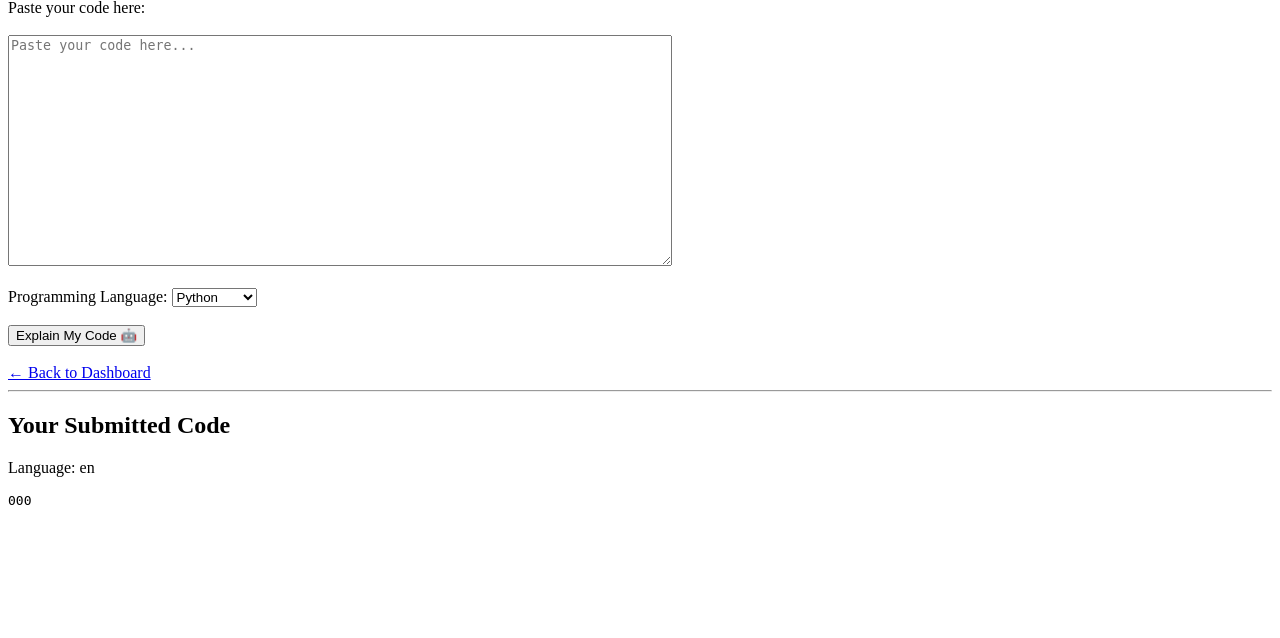
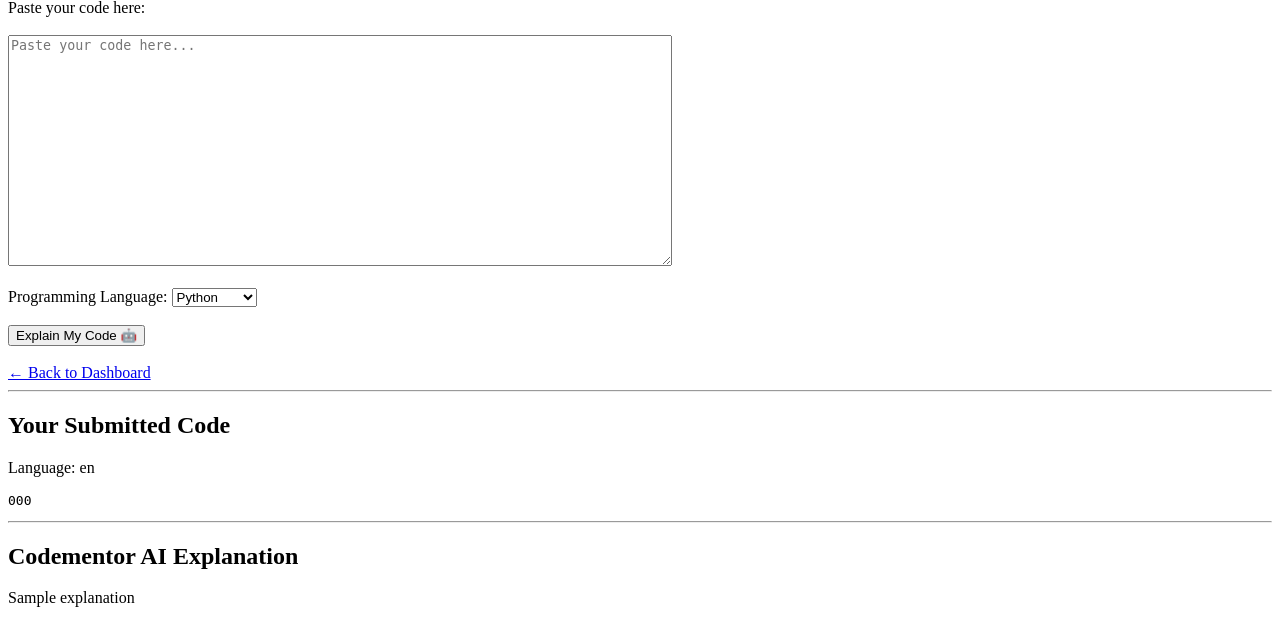
Before and after one commit to Hema-0508/codementor_ai, a Django app: template templates/analyze.html in a window 1280 px wide. Shown: the part 162-800 px from the top of the page. Run offline with Django 5.2, Linux system fonts and the light colour scheme; the template is opened without the code that fills it: most values are stand-ins (such as "Sample title", 1, 10 or a date in 2020).

Commit message:
connect analyzer to AI service

```diff
--- /dev/null
+++ b/analyzer/ai_service.py
@@ -0,0 +1,2 @@
+def explain_code(code,language):
+    return f"AI explanation will be generated  here for {language} code."
--- a/analyzer/views.py
+++ b/analyzer/views.py
@@ -1,4 +1,5 @@
 from django.shortcuts import render
+from .ai_service import explain_code
 
 
 def analyze_code(request):
@@ -11,9 +12,12 @@ def analyze_code(request):
                 'error': 'Please enter some code to analyze.'
             })
 
+        explanation = explain_code(code, language)
+
         return render(request, 'analyze.html', {
             'code': code,
-            'language': language
+            'language': language,
+            'explanation': explanation
         })
 
     return render(request, 'analyze.html')
--- a/templates/analyze.html
+++ b/templates/analyze.html
@@ -67,6 +67,11 @@
         <pre>{{ code }}</pre>
 
     {% endif %}
+    {% if explanation %}
+        <hr>
+        <h2>Codementor AI Explanation</h2>
+        <p>{{ explanation }}</p>
+    {% endif %}
 
 </body>
 </html>
```
